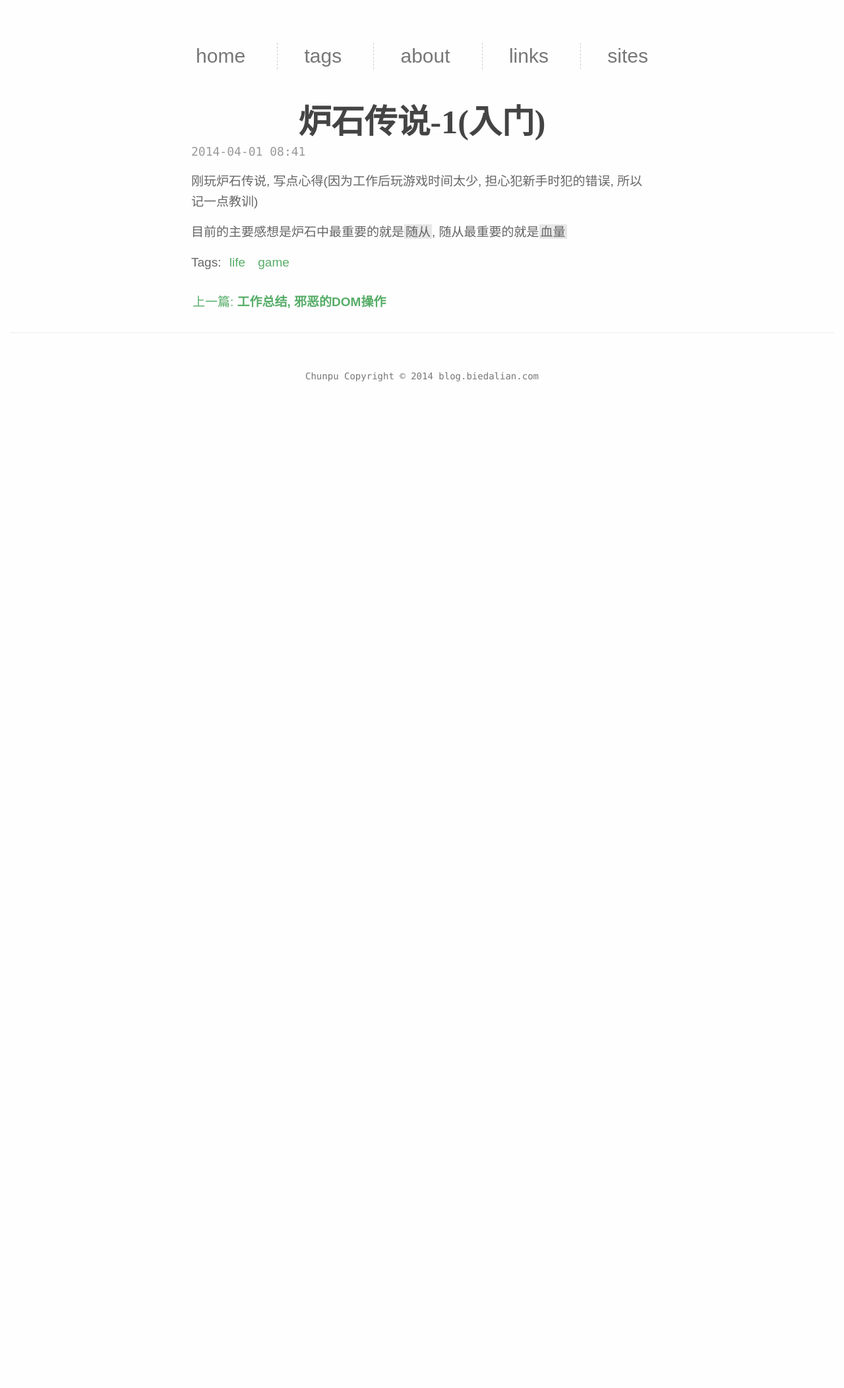
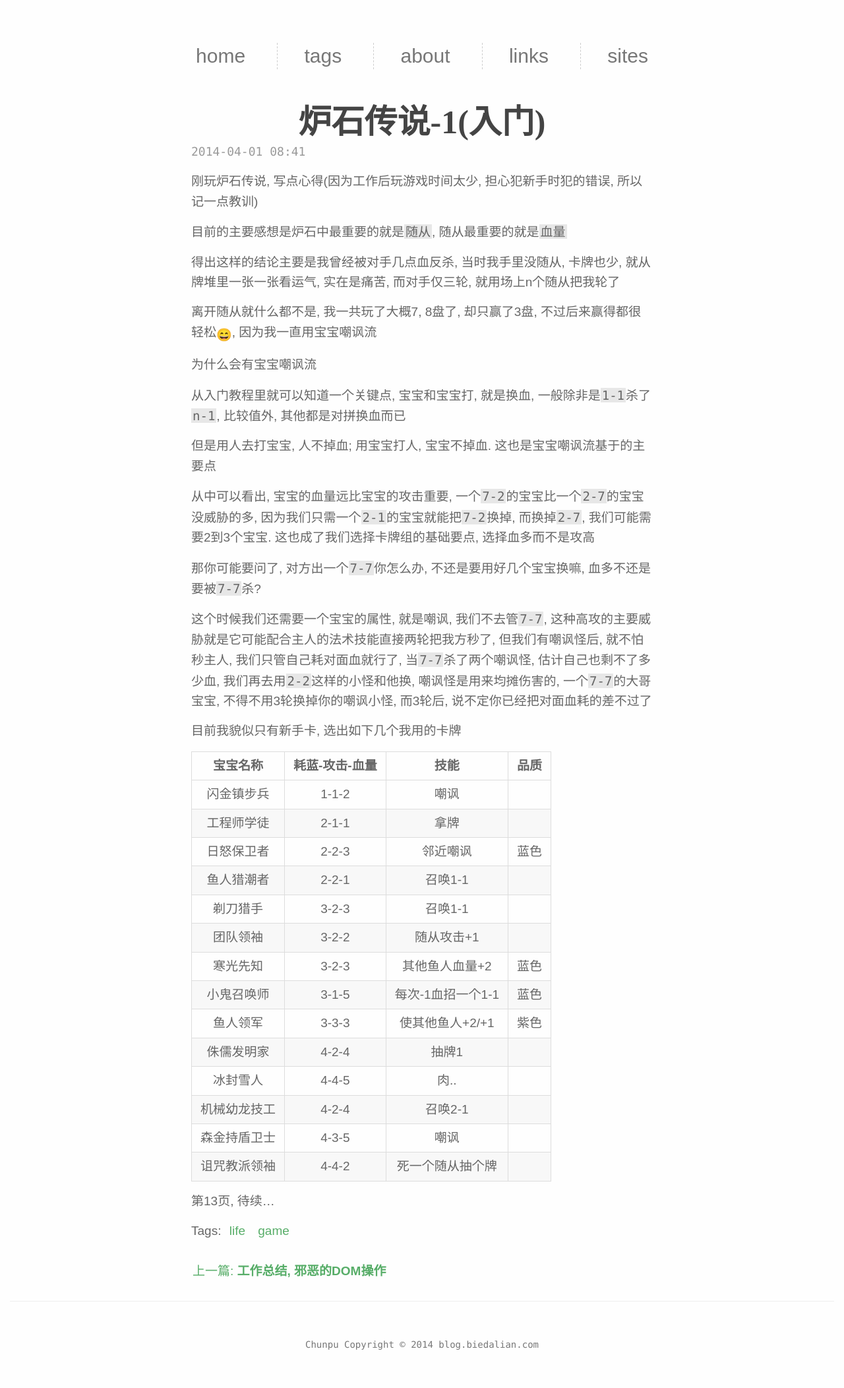
Before and after one commit to chunpu/blog, a Jekyll site: the page built from _posts/2014-04-01-lushichuanshuo-1.md, in a window 1280 px wide. Shown: the whole page at 66% size. Built offline with Jekyll 4.4.1, drawn with Linux system fonts in a browser that asks for light colours; emoji names are drawn with the system emoji font; some web fonts are replaced; Markdown is read by kramdown in place of the engine named in the settings; comment, search, counter and statistics services are not loaded; before the commit the page ends 900 px from its top, so only the background shows below that.

Commit message:
update lushi

```diff
--- a/_config.yml
+++ b/_config.yml
@@ -4,3 +4,7 @@
 auto: true
 gems:
   - jemoji
+redcarpet:
+  extensions:
+    - tables
+    - autolink
--- a/_posts/2014-04-01-lushichuanshuo-1.md
+++ b/_posts/2014-04-01-lushichuanshuo-1.md
@@ -10,3 +10,40 @@
 刚玩炉石传说, 写点心得(因为工作后玩游戏时间太少, 担心犯新手时犯的错误, 所以记一点教训)
 
 目前的主要感想是炉石中最重要的就是`随从`, 随从最重要的就是`血量`
+
+得出这样的结论主要是我曾经被对手几点血反杀, 当时我手里没随从, 卡牌也少, 就从牌堆里一张一张看运气, 实在是痛苦, 而对手仅三轮, 就用场上n个随从把我轮了
+
+离开随从就什么都不是, 我一共玩了大概7, 8盘了, 却只赢了3盘, 不过后来赢得都很轻松:smile:, 因为我一直用宝宝嘲讽流
+
+为什么会有宝宝嘲讽流
+
+从入门教程里就可以知道一个关键点, 宝宝和宝宝打, 就是换血, 一般除非是`1-1`杀了`n-1`, 比较值外, 其他都是对拼换血而已
+
+但是用人去打宝宝, 人不掉血; 用宝宝打人, 宝宝不掉血. 这也是宝宝嘲讽流基于的主要点
+
+从中可以看出, 宝宝的血量远比宝宝的攻击重要, 一个`7-2`的宝宝比一个`2-7`的宝宝没威胁的多, 因为我们只需一个`2-1`的宝宝就能把`7-2`换掉, 而换掉`2-7`, 我们可能需要2到3个宝宝. 这也成了我们选择卡牌组的基础要点, 选择血多而不是攻高
+
+那你可能要问了, 对方出一个`7-7`你怎么办, 不还是要用好几个宝宝换嘛, 血多不还是要被`7-7`杀?
+
+这个时候我们还需要一个宝宝的属性, 就是嘲讽, 我们不去管`7-7`, 这种高攻的主要威胁就是它可能配合主人的法术技能直接两轮把我方秒了, 但我们有嘲讽怪后, 就不怕秒主人, 我们只管自己耗对面血就行了, 当`7-7`杀了两个嘲讽怪, 估计自己也剩不了多少血, 我们再去用`2-2`这样的小怪和他换, 嘲讽怪是用来均摊伤害的, 一个`7-7`的大哥宝宝, 不得不用3轮换掉你的嘲讽小怪, 而3轮后, 说不定你已经把对面血耗的差不过了
+
+目前我貌似只有新手卡, 选出如下几个我用的卡牌
+
+宝宝名称 | 耗蓝-攻击-血量 | 技能 | 品质
+:---: | :---: | :---: | :---:
+闪金镇步兵 | 1-1-2 | 嘲讽
+工程师学徒 | 2-1-1 | 拿牌
+日怒保卫者 | 2-2-3 | 邻近嘲讽 | 蓝色
+鱼人猎潮者 | 2-2-1 | 召唤1-1
+剃刀猎手 | 3-2-3 | 召唤1-1
+团队领袖 | 3-2-2 | 随从攻击+1
+寒光先知 | 3-2-3 | 其他鱼人血量+2 | 蓝色
+小鬼召唤师 | 3-1-5 | 每次-1血招一个1-1 | 蓝色
+鱼人领军 | 3-3-3 | 使其他鱼人+2/+1 | 紫色
+侏儒发明家 | 4-2-4 | 抽牌1
+冰封雪人 | 4-4-5 | 肉..
+机械幼龙技工 | 4-2-4 | 召唤2-1
+森金持盾卫士 | 4-3-5 | 嘲讽
+诅咒教派领袖 | 4-4-2 | 死一个随从抽个牌
+
+第13页, 待续...
--- a/css/reset.css
+++ b/css/reset.css
@@ -260,3 +260,20 @@
   font-family: Consolas;
   border-top: 1px solid #eee;
 }
+
+/* table */
+th, td {
+  text-align: center;
+  padding: 6px 13px;
+  border: 1px solid #ddd;
+  margin: 0;
+}
+
+table {
+  border-spacing: 0;
+  border-collapse: collapse;
+}
+
+tr:nth-child(2n) {
+  background: #f8f8f8;
+}
```
